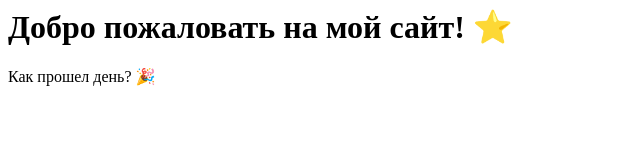
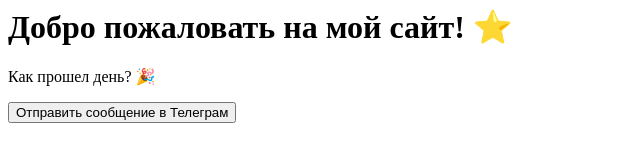
Before and after one commit to Kanat9494/swift-courier, a plain HTML site: page index.html in a window 1280 px wide. Shown: the whole page, without its empty margins (0-640 px from the left). Drawn offline with Linux system fonts and the light colour scheme.

Commit message:
добавил js

```diff
--- a/index.html
+++ b/index.html
@@ -2,10 +2,13 @@
 <html>
   <head>
     <title>Мой крутой сайт</title>
+
+    <script src="main/js/main.js"></script>
   </head>
 
   <body>
     <h1>Добро пожаловать на мой сайт! ⭐️</h1>
     <p>Как прошел день? 🎉</p>
+    <button onclick="sendMessageToTelegram()">Отправить сообщение в Телеграм</button>
   </body>
 </html>
--- /dev/null
+++ b/main/js/main.js
@@ -0,0 +1,12 @@
+async function sendMessageToTelegram() {
+    try {
+        const chatId = -4184487890;
+        const message = 'Привет, из моего сайта';
+        const botToken = '7096096900:AAEdfspJ0kc7n3Or893T9WJOho-iud-Ex64';
+        const url = 'https://api.telegram.org/bot${botToken}/sendMessage';
+        const response = await fetch(url, {method: 'POST'});
+    } catch (error) {
+        console.error('Ошибка при отправке сообщения в Телеграм: ', error);
+        alert('Произошла ошибка при отправке сообщения. Проверьте консоль для более подробной информации');
+    }
+}
```
